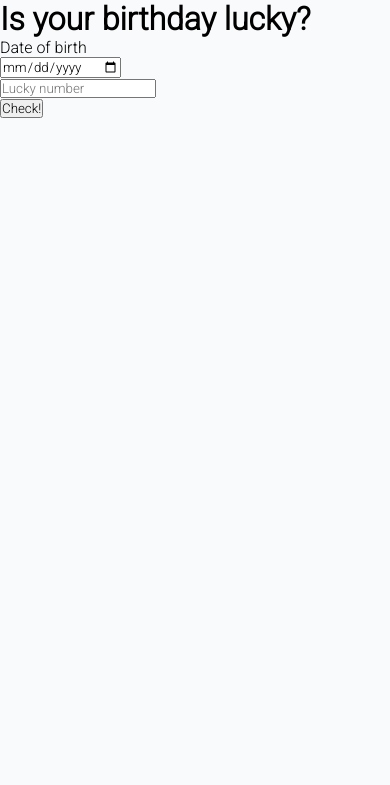
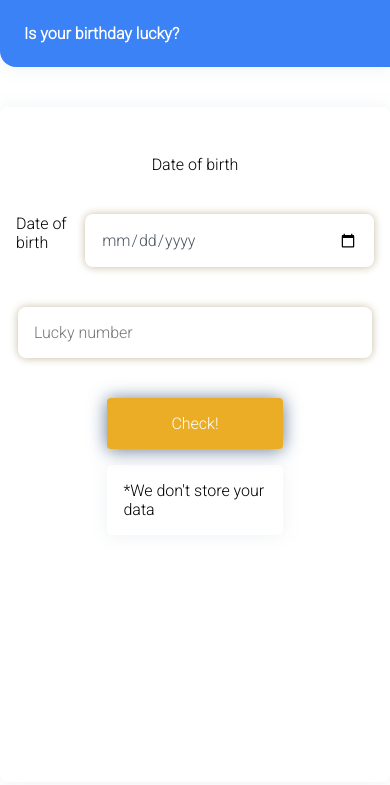
Before and after one commit to abhishek-bhatkar/markEleven-lucky-birthday, a plain HTML site: page index.html in a window 390 px wide. Drawn offline with Linux system fonts and the light colour scheme.

Commit message:
refactor: add some changes to javascript code

```diff
--- a/app.js
+++ b/app.js
@@ -1,11 +1,12 @@
 const dateOfBirth = document.querySelector("#date-birth");
 const luckyNumber = document.querySelector("#lucky-number");
 const checkNumber = document.querySelector("#check-number");
-const message = document.querySelector("#message-Field");
+const message = document.querySelector(".message-field");
 const error = document.querySelector(".error");
+const output = document.querySelector(".output-msg");
 
 checkNumber.addEventListener('click',() => {
-    console.log(dateOfBirth.value,luckyNumber.value);
+    //console.log(dateOfBirth.value,luckyNumber.value);
     birthdayIsLucky();
 });
 
@@ -27,20 +28,39 @@ function birthdayIsLucky(){
     const luckyNo = luckyNumber.value;
     const dateBirth = dateOfBirth.value;
 
-    if(luckyNo =="" || dateBirth == ""){
-        console.log("Invalid");
+    if(luckyNo && dateBirth ){
+        if(Number(luckyNo.value) >= 0){
+            error.style.display = "flex";
+            message.innerText = "Please provide valid number!";
+            message.style = "color: red";
+        } else {
+            const sum = calculateSum(dateBirth);
+
+            if(sum%luckyNo === 0){
+                output.innerText = "Yayy! Your birthday is lucky!";
+            } else {
+                output.innerText = "Oops! Your birthday is not lucky :(";
+            }
+
+        }
+        //console.log("Invalid");
+    } else {
         error.style.display = "flex";
         message.innerText = "Please provide both values!";
         message.style = "color: red";
     }
 
 
-    const sum = calculateSum(dateBirth);
+    //
+};
 
-    if(sum%luckyNo === 0){
+luckyNumber.addEventListener('click', ()=>{
+    message.innerText = "";
+    output.innerText = "";
+});
 
-    } else {
+dateOfBirth.addEventListener('click',()=>{
 
-    }
-
-};
+    message.innerText = "";
+    output.innerText = "";
+});
--- a/index.html
+++ b/index.html
@@ -8,32 +8,36 @@
     <link rel="stylesheet" href="style.css">
 </head>
 <body>
-    <div class="container">
-        <div class="heading">
-            <h1 class="head" style="font-weight: bold;">
-                Is your birthday lucky?
-            </h1>
-        </div>
 
-        <div class="container-second">
-
+    <nav class="navigation">
+        <div class="nav-brand">Is your birthday lucky?</div>
+    </nav>
+    <div class="container container-center">
+        <div class="row3">
             <label for="date-birth">Date of birth</label>
-            <div class="row">
+            </div>
+            <div class="row container-center">
+                <label for="date-birth">Date of birth</label>
                 <input type="date" name="" id="date-birth">
             </div>
 
             <div class="row">
-                <input type="number" id="lucky-number" placeholder="Lucky number">
+                <input class="row container-center" type="number" id="lucky-number" placeholder="Lucky number">
             </div>
 
-            <div class="btn">
+            <div class="row container-center">
                 <button id="check-number">Check!</button>
             </div>
-        </div>
+            <div class="note">
+                <div class="msg">*We don't store your data</div>
+            </div>
 
 
         <div class="message error" style="">
-           <p id="message-field">message</p>
+           <p class="message-field">message</p>
+        </div>
+
+        <div class="output-msg">
         </div>
 
     </div>
--- a/style.css
+++ b/style.css
@@ -16,8 +16,170 @@
 
 body {
     background: var(--light-gray);
+    /* background: #EFF6FF; */
+}
+
+/** navigation **/
+
+.navigation {
+
+    color: var(--primary-color);
+    padding: 1rem;
+    border-bottom-left-radius: 1rem;
+    margin: auto;
+    box-shadow: 0 1px 18px rgba(146, 161, 176, .15);
+    background: #3B82f6;
+    color: white;
+    padding: 0.5rem 2rem 0.5rem 2rem;
+    max-width: 1100px;
+    margin: auto;
+    padding: 1.5rem;
+}
+
+.navigation .nav-brand {
+    font-weight: bold;
+}
+
+
+/** containers **/
+.container {
+
+    padding: 0rem 1rem;
+    background: white;
+    border-radius: 1.5rem;
+    box-shadow: 0 1px 18px rgba(146, 161, 176, .15);
+
+    min-height: 80vh;
+}
+
+.container-center {
+    max-width: 600px;
+    margin: auto;
+    margin-top: 2.5rem;
+}
+
+.row {
+    display: flex;
+    justify-content: center;
+}
+
+.row3 {
+    display: flex;
+    padding-top: 3rem;
+    justify-content: center;
+
+}
+
+.row1 {
+    display: flex;
+    padding-top: 3rem;
+    justify-content: center;
+}
+
+.note {
+    border: 0.2px solid var(--pink);
+    display: flex;
+    justify-content: space-around;
+    padding: 1rem;
+    width: 40%;
+    margin: auto;
+    margin-top: 1rem;
+    background: white;
+    border-radius: 0.3rem;
+    box-shadow: 0 1px 18px rgba(146, 161, 176, .15);
+
+}
+
+.column2 {
+    margin: auto;
+    width: 70%;
+}
+
+img {
+    width: 100%;
+    object-fit: cover;
+}
+
+input {
+    padding: 1rem;
+    color: #4b5563;
+    font-size: 1rem;
+    border: none;
+    box-shadow: 0 0.2px 8px #c7bba0;
+    border-radius: 0.5rem;
+    width: 60%;
+}
+
+button {
+    background: #EBAD25;
+    border: none;
+    padding: 1rem 4rem 1rem 4rem;
+    box-shadow: 0 1px 18px #627896;
+    border-radius: 0.25rem;
+    color: white;
+    font-size: 1rem;
+    cursor: pointer;
+}
+
+.styled-table {
+    padding: 2rem 4rem;
+    background: white;
+    border-radius: 1rem;
+    margin-top: 3rem;
+    box-shadow: 0 1px 18px rgba(146, 161, 176, .15);
+    margin-left: auto;
+    margin-right: auto;
+    min-height: 10vh;
+}
+
+.styled-table th,
+.styled-table td {
+    padding: 3px 5px;
+}
+
+.row2 {
+    display: none;
 }
 
 .error {
     display: none;
 }
+
+
+
+
+.mt-3 {
+    margin-top: 2rem;
+}
+
+@media (max-width: 500px) {
+    body {
+        background-color: white;
+    }
+
+    .row1 {
+        flex-direction: column;
+        justify-content: center;
+        align-items: center;
+    }
+
+    .container-center {
+        margin-left: auto;
+        margin-right: auto;
+        border-radius: 0.5rem;
+    }
+
+    .column1 {
+        width: 70%;
+        margin: auto;
+    }
+
+    h1 {
+        text-align: center;
+    }
+
+    input {
+        width: 90%;
+        border-radius: 0.5rem;
+    }
+}
```
